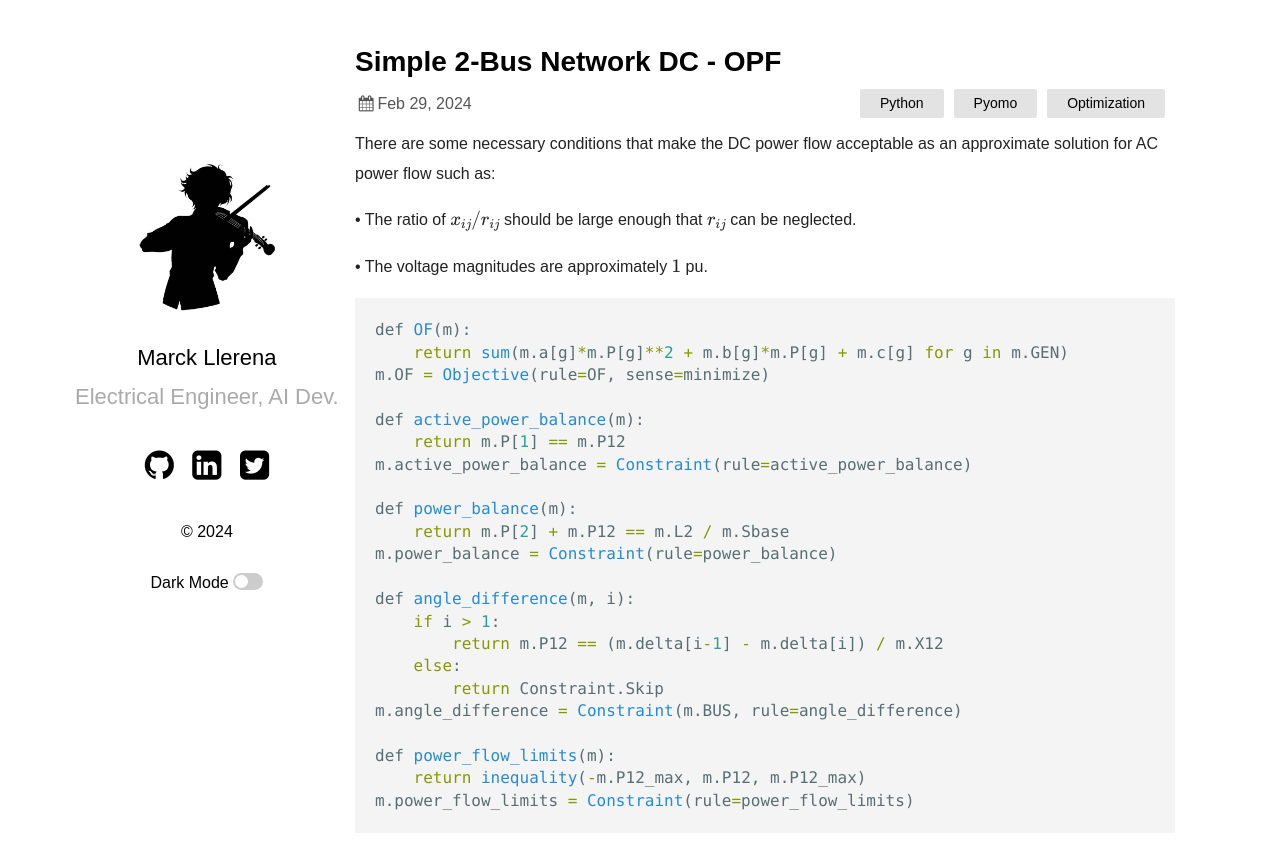
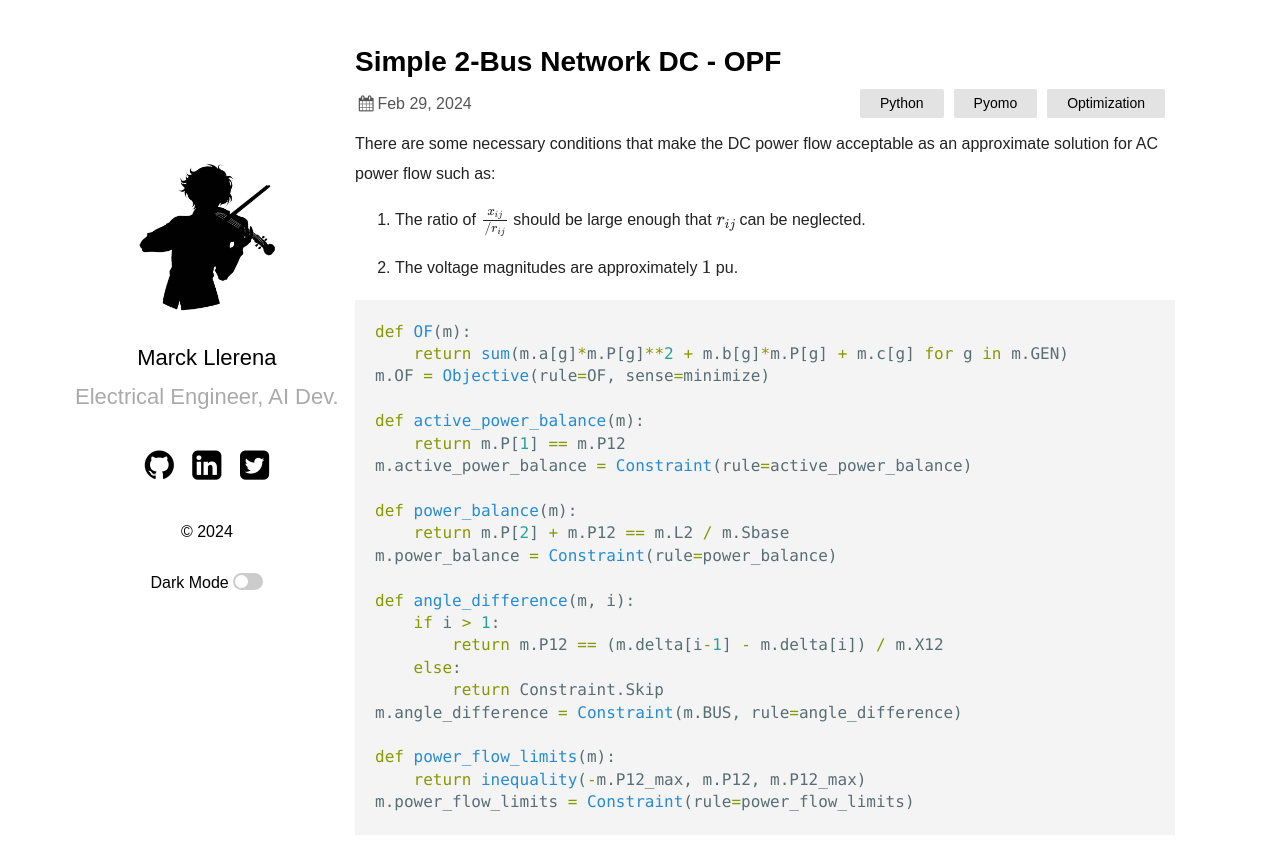
Before and after one commit to marckcode/marckcode.github.io, a Jekyll site: the page built from _posts/2024-02-29-2-bus-dc-opf.markdown, in a window 1280 px wide. Shown: the top 850 px of the page. Built offline with Jekyll 4.4.1, drawn with Linux system fonts in a browser that asks for light colours; some web fonts are replaced; formulas are drawn with MathJax 3.

Commit message:
Edit post markdown

````diff
--- a/_posts/2024-02-29-2-bus-dc-opf.markdown
+++ b/_posts/2024-02-29-2-bus-dc-opf.markdown
@@ -7,12 +7,12 @@ categories: Python Pyomo Optimization
 
 There are some necessary conditions that make the DC power flow acceptable as an approximate solution for AC power flow such as:
 
-• The ratio of $x_{ij}/r_{ij}$ should be large enough that $r_{ij}$ can be neglected.
+1. The ratio of $\frac{x_{ij}}{/r_{ij}}$ should be large enough that $r_{ij}$ can be neglected.
 
-• The voltage magnitudes are approximately $1$ pu.
+2. The voltage magnitudes are approximately $1$ pu.
 
 
-```javascript
+```python
 def OF(m):
     return sum(m.a[g]*m.P[g]**2 + m.b[g]*m.P[g] + m.c[g] for g in m.GEN)
 m.OF = Objective(rule=OF, sense=minimize)
````
